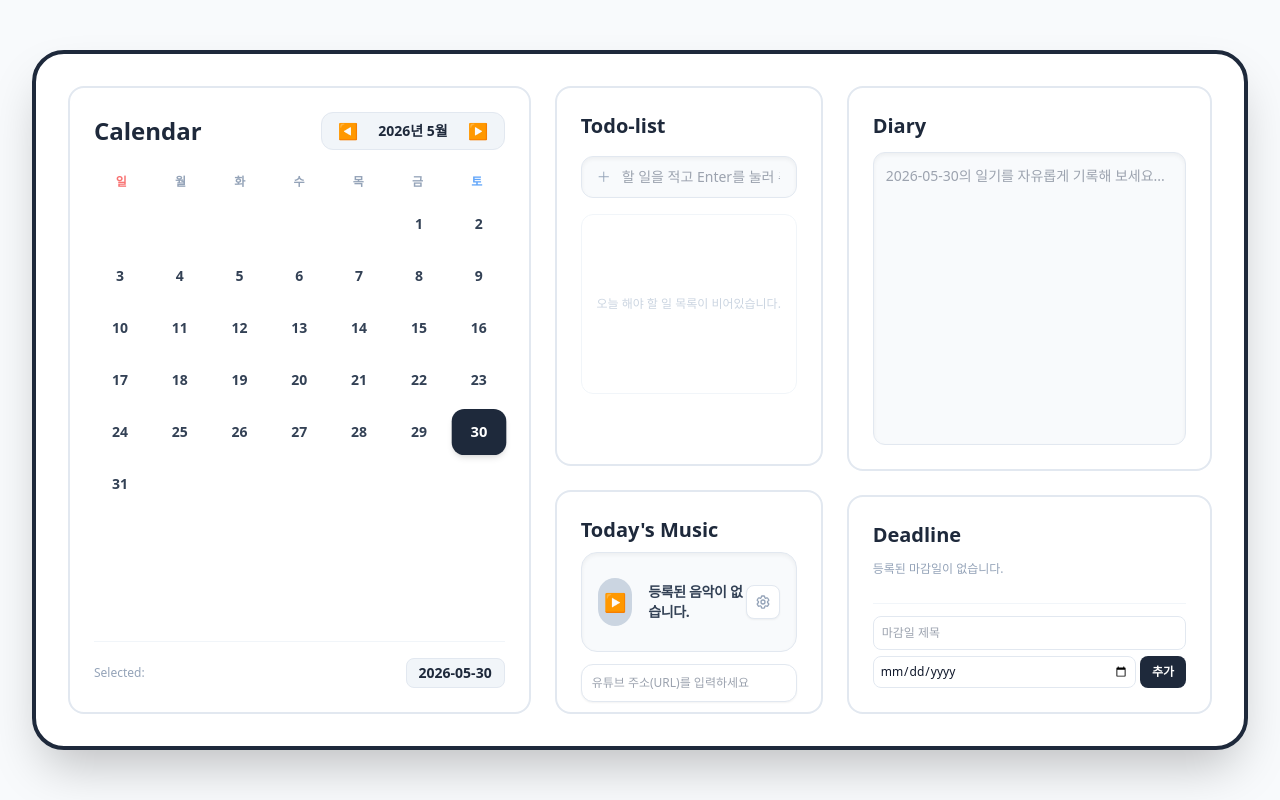
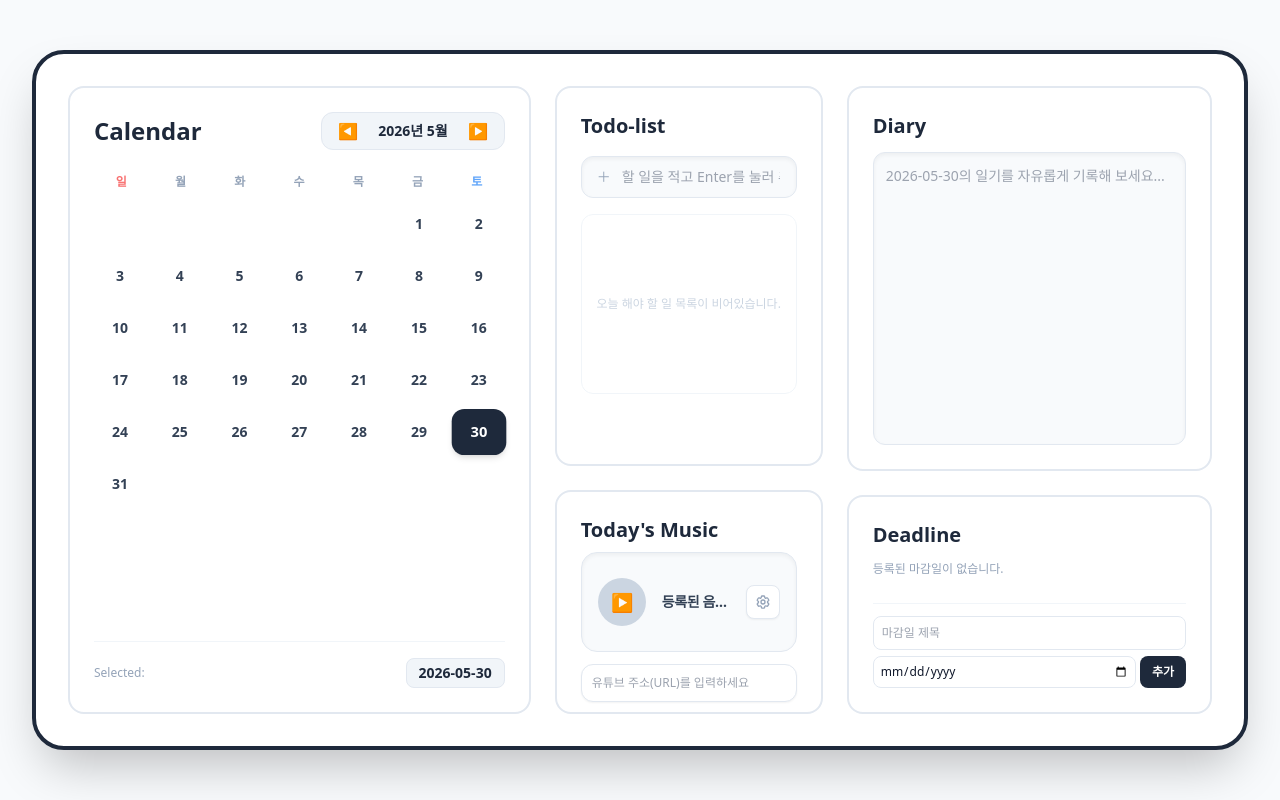
Before and after one commit to ch1030216/cs-assignment2, a Next.js app: page / in a window 1280 px wide. Built offline with nearby package versions, Linux system fonts and the light colour scheme.

Commit message:
fix: musicplayer

```diff
--- a/src/app/components/MusicPlayer.jsx
+++ b/src/app/components/MusicPlayer.jsx
@@ -6,11 +6,40 @@ export default function MusicPlayer({ selectedDate, musicData, setMusicData }) {
   const currentLink = musicData[selectedDate] || "";
   const [showInput, setShowInput] = useState(false);
   const [isPlaying, setIsPlaying] = useState(false);
+  const [videoTitle, setVideoTitle] = useState("등록된 음악이 없습니다.");
+  const [isLoading, setIsLoading] = useState(false);
   const iframeRef = useRef(null);
 
+  // 날짜가 바뀌면 상태 초기화 및 해당 날짜의 음악 제목 가져오기
   useEffect(() => {
     setIsPlaying(false);
-  }, [selectedDate]);
+    fetchYoutubeTitle(currentLink);
+  }, [selectedDate, currentLink]);
+
+  // 유튜브 oEmbed API를 사용해 실제 동영상 제목을 가져오는 함수
+  const fetchYoutubeTitle = async (url) => {
+    if (!url) {
+      setVideoTitle("등록된 음악이 없습니다.");
+      return;
+    }
+
+    setIsLoading(true);
+    try {
+      // 유튜브 공식 oEmbed 엔드포인트를 통해 JSON 데이터 요청
+      const res = await fetch(`https://www.youtube.com/oembed?url=${encodeURIComponent(url)}&format=json`);
+      if (res.ok) {
+        const data = await res.json();
+        setVideoTitle(data.title); // 실제 유튜브 동영상 제목 세팅
+      } else {
+        setVideoTitle("재생 대기 중인 음악");
+      }
+    } catch (error) {
+      console.error("유튜브 제목 가져오기 실패:", error);
+      setVideoTitle("재생 대기 중인 음악");
+    } finally {
+      setIsLoading(false);
+    }
+  };
 
   const handleUrlChange = (e) => {
     setMusicData({
@@ -46,15 +75,30 @@ export default function MusicPlayer({ selectedDate, musicData, setMusicData }) {
     setIsPlaying(!isPlaying);
   };
 
-  // 링크 주소에서 비디오 ID나 핵심 문구만 추출하여 제목처럼 보여주는 함수
-  const getMusicTitle = () => {
-    if (!currentLink) return "등록된 음악이 없습니다.";
-    if (isPlaying) return "🎵 지정된 음악 재생 중";
-    return "⏱️ 음악 재생 대기 중";
-  };
-
   return (
     <div className="flex flex-col gap-3 w-full h-full justify-between relative">
+      {/* 글로벌 스타일 태그를 이용해 CSS 전광판 애니메이션(Marquee) 주입 */}
+      <style>{`
+        @keyframes marquee {
+          0% { transform: translate3d(0, 0, 0); }
+          100% { transform: translate3d(-50%, 0, 0); }
+        }
+        .marquee-container {
+          overflow: hidden;
+          white-space: nowrap;
+          display: flex;
+        }
+        .marquee-content {
+          display: inline-block;
+          padding-right: 2rem;
+          animation: marquee 15s linear infinite;
+        }
+        /* 음악이 정지 상태일 때는 전광판이 멈추도록 설정 */
+        .marquee-paused {
+          animation-play-state: paused;
+        }
+      `}</style>
+
       {embedUrl && (
         <div className="w-0 h-0 absolute opacity-0 pointer-events-none">
           <iframe
@@ -66,12 +110,14 @@ export default function MusicPlayer({ selectedDate, musicData, setMusicData }) {
       )}
 
       <div className="flex-1 bg-slate-50 border border-slate-200 rounded-2xl flex items-center justify-between p-4 shadow-inner min-h-[100px]">
-        <div className="flex items-center justify-between w-full">
-          <div className="flex items-center gap-4">
+        <div className="flex items-center justify-between w-full gap-4 overflow-hidden">
+
+          {/* 왼쪽: 재생 버튼과 텍스트 영역 */}
+          <div className="flex items-center gap-4 flex-1 overflow-hidden">
             <button
               onClick={togglePlay}
-              disabled={!embedUrl}
-              className={`w-12 h-12 rounded-full flex items-center justify-center text-white font-bold text-lg transition-all active:scale-95 ${
+              disabled={!embedUrl || isLoading}
+              className={`w-12 h-12 rounded-full flex items-center justify-center text-white font-bold text-lg flex-shrink-0 transition-all active:scale-95 ${
                 !embedUrl
                   ? "bg-slate-300 cursor-not-allowed"
                   : isPlaying
@@ -79,19 +125,33 @@ export default function MusicPlayer({ selectedDate, musicData, setMusicData }) {
                     : "bg-emerald-500 hover:bg-emerald-600 shadow-md"
               }`}
             >
-              {isPlaying ? "⏸" : "▶"}
+              {isLoading ? "⏳" : isPlaying ? "⏸" : "▶"}
             </button>
-            <div className="flex flex-col">
-              <span className="text-sm font-bold text-slate-700 tracking-tight">
-                {getMusicTitle()}
-              </span>
+
+            {/* ⭐️ 전광판 흐르기 효과(Marquee)가 구현된 타이틀 영역 */}
+            <div className="flex flex-col flex-1 overflow-hidden">
+              {currentLink && videoTitle.length > 14 ? (
+                <div className="marquee-container w-[160px] sm:w-[200px]">
+                  <div className={`marquee-content text-sm font-bold text-slate-700 tracking-tight ${!isPlaying ? "marquee-paused" : ""}`}>
+                    {videoTitle} &nbsp;&nbsp;&nbsp;&nbsp;&nbsp;&nbsp;
+                  </div>
+                  {/* 무한 반복 연결을 위해 동일한 텍스트 복제 배치 */}
+                  <div className={`marquee-content text-sm font-bold text-slate-700 tracking-tight ${!isPlaying ? "marquee-paused" : ""}`} aria-hidden="true">
+                    {videoTitle} &nbsp;&nbsp;&nbsp;&nbsp;&nbsp;&nbsp;
+                  </div>
+                </div>
+              ) : (
+                <span className="text-sm font-bold text-slate-700 tracking-tight truncate">
+                  {isLoading ? "음악 정보 불러오는 중..." : videoTitle}
+                </span>
+              )}
             </div>
           </div>
 
-          {/* 깔끔한 모던 스타일 SVG 설정 톱니바퀴 아이콘 버튼 */}
+          {/* 오른쪽: 모던 스타일 SVG 설정 버튼 */}
           <button
             onClick={() => setShowInput(!showInput)}
-            className={`p-2 rounded-lg border transition-all ${
+            className={`p-2 rounded-lg border flex-shrink-0 transition-all ${
               showInput
                 ? "bg-slate-800 text-white border-slate-800"
                 : "bg-white text-slate-400 hover:text-slate-600 border-slate-200 shadow-sm"
```
